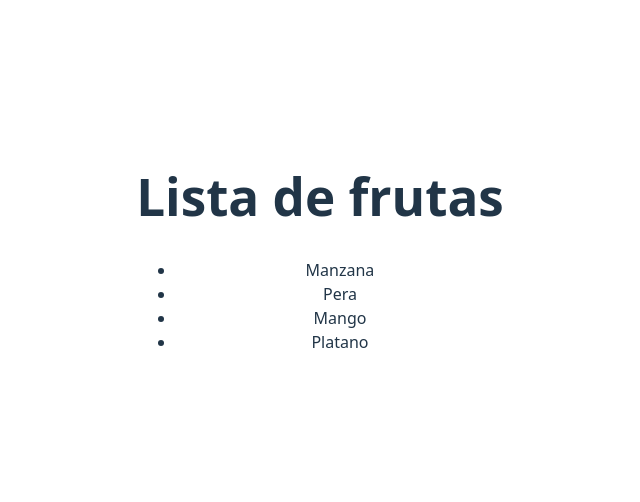
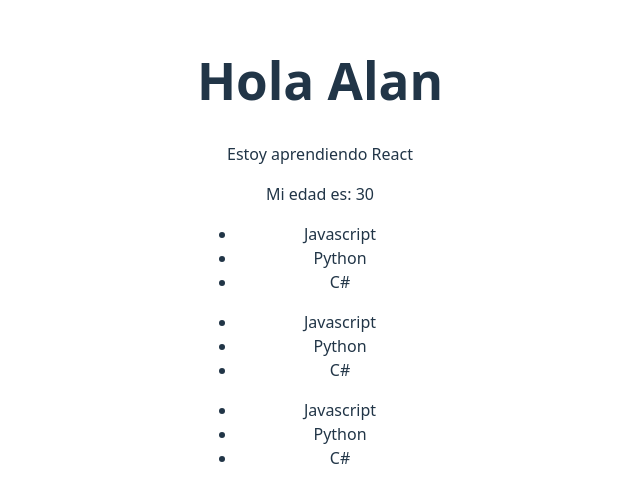
Before and after one commit to ftcursosap/proyecto-v3-react, a React (Vite) app: page / in a window 1280 px wide. Shown: the part 148-650 px from the top of the page, without its empty margins (320-960 px from the left). Built offline with nearby package versions, Linux system fonts and the light colour scheme.

Commit message:
Semana 10 - dia 6

```diff
--- a/src/App.jsx
+++ b/src/App.jsx
@@ -5,21 +5,35 @@
 
 function App() {
 
-  const nombre = "Alan";
+  const edad = 30;
+  const lenguajes = ["Javascript", "Python", "C#"];
 
-  const frutas = ["Manzana", "Pera", "Mango", "Platano"];
+  return (
 
-  return(
     <div>
-      <h1>Lista de frutas</h1>
+      <h1>Hola Alan</h1>
+      <p>Estoy aprendiendo React</p>
+      <p>Mi edad es: {edad}</p>
 
       <ul>
-        {frutas.map(function(fruta, index) {
-          return <li key={index}>{fruta}</li>;
+        <li>{lenguajes[0]}</li>
+        <li>{lenguajes[1]}</li>
+        <li>{lenguajes[2]}</li>
+      </ul>
+
+      <ul>
+        {lenguajes.map(function(lenguaje) {
+          return <li>{lenguaje}</li>
+        })}
+      </ul>
+
+      <ul>
+        {lenguajes.map(function(lenguaje, index) {
+          return <li key={index}>{lenguaje}</li>
         })}
       </ul>
     </div>
-  );
+  )
 }
 
 export default App
```
